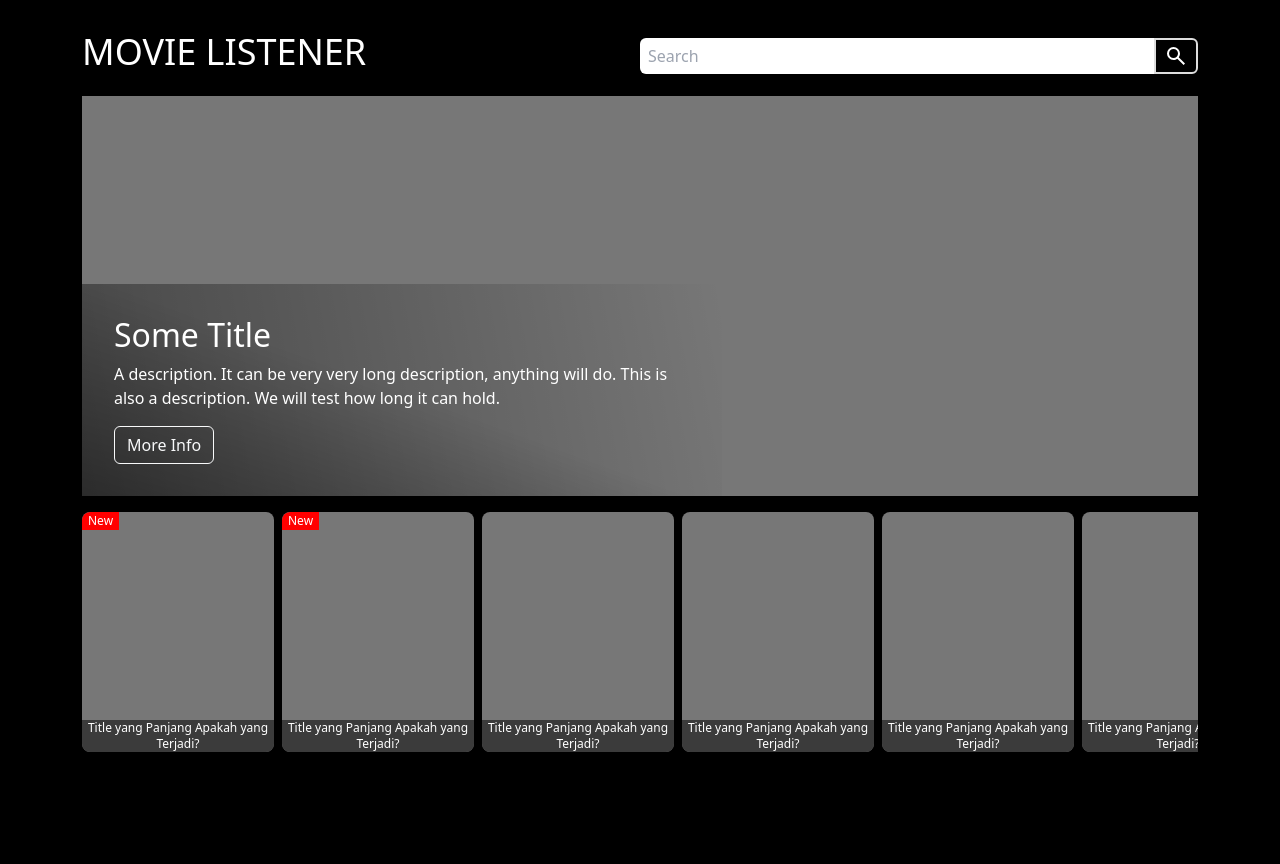
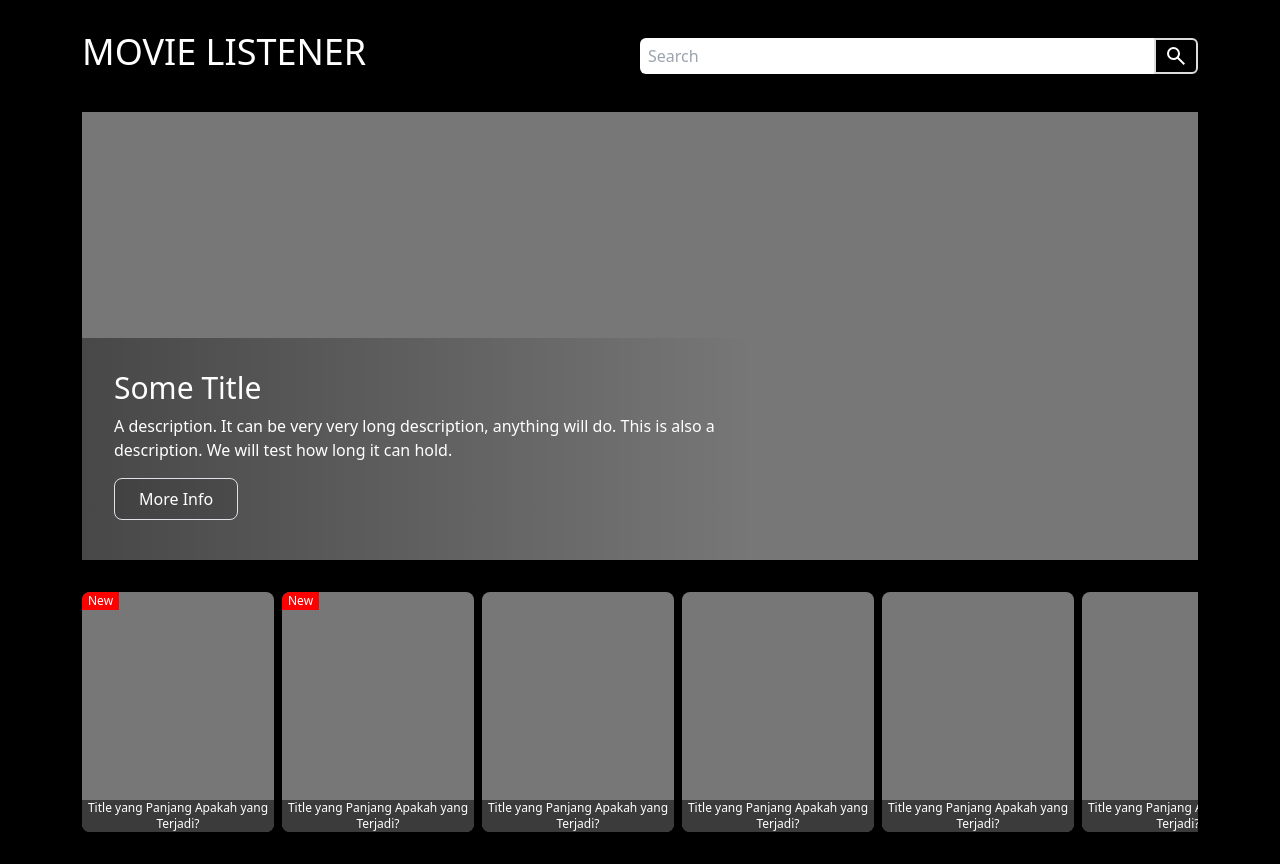
Before and after one commit to adhisetyatuhu/movie-listener, a React (Vite) app: page / in a window 1280 px wide. Before the commit the page ends 800 px from the top, so only its background shows below. Built offline with nearby package versions, Linux system fonts and the light colour scheme.

Commit message:
Fix: home page styling with tailwindcss

```diff
--- a/src/pages/Home.jsx
+++ b/src/pages/Home.jsx
@@ -2,27 +2,14 @@ import Card from "../components/Card";
 import CardBanner from "../components/CardBanner";
 
 const Billboard = () => {
-    const figureStyle = {
-        height: "25rem",
-        backgroundColor: "#777"
-    }
-
-    const titleContainerStyle = {
-        padding: "2em",
-        background: "linear-gradient(20deg, rgba(0,0,0,0.4), rgba(0,0,0,0), rgba(0,0,0,0)), linear-gradient(80deg, rgba(0,0,0,0.4), rgba(0,0,0,0.2), rgba(0,0,0,0))",
-        color: "white",
-        bottom: "0",
-        maxWidth: "40em"
-    }
-
     return (
         <>
-            <div className="position-relative">
-                <figure style={figureStyle}></figure>
-                <div className="position-absolute" style={titleContainerStyle}>
-                    <h2>Some Title</h2>
-                    <p>A description. It can be very very long description, anything will do. This is also a description. We will test how long it can hold.</p>
-                    <button className="btn btn-outline-light">More Info</button>
+            <div className="relative">
+                <figure className="h-[28rem] bg-[#777]"></figure>
+                <div className="absolute p-8 text-white max-w-2xl bottom-0 bg-gradient-to-r from-black/40 to-black/0">
+                    <h2 className="text-3xl">Some Title</h2>
+                    <p className="my-2">A description. It can be very very long description, anything will do. This is also a description. We will test how long it can hold.</p>
+                    <button className="py-2 px-4 my-2 border bg-black/10 rounded-lg hover:bg-white/30 active:bg-black/10">More Info</button>
                 </div>
             </div>
         </>
@@ -39,8 +26,8 @@ const Home = () => {
 
     return (
         <>
-            <div><Billboard /></div>
-            <div className="d-flex gap-2 overflow-scroll hide-scrollbar">
+            <div className="py-3"><Billboard /></div>
+            <div className="flex gap-2 overflow-scroll hide-scrollbar">
                 <Card text="Title yang Panjang Apakah yang Terjadi?" height={height} width={width} containerHeight={containerHeight} borderRadius={borderRadius}>
                     <CardBanner text="New" borderRadius={borderRadius} />
                 </Card>
```
